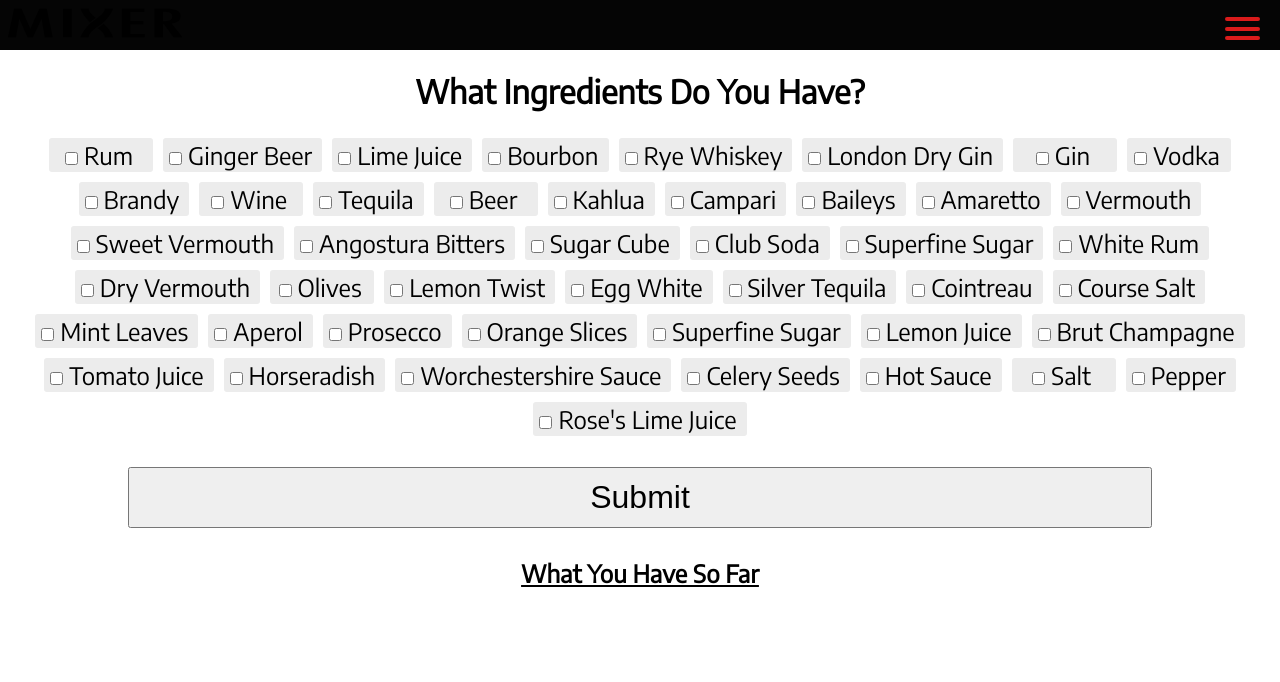
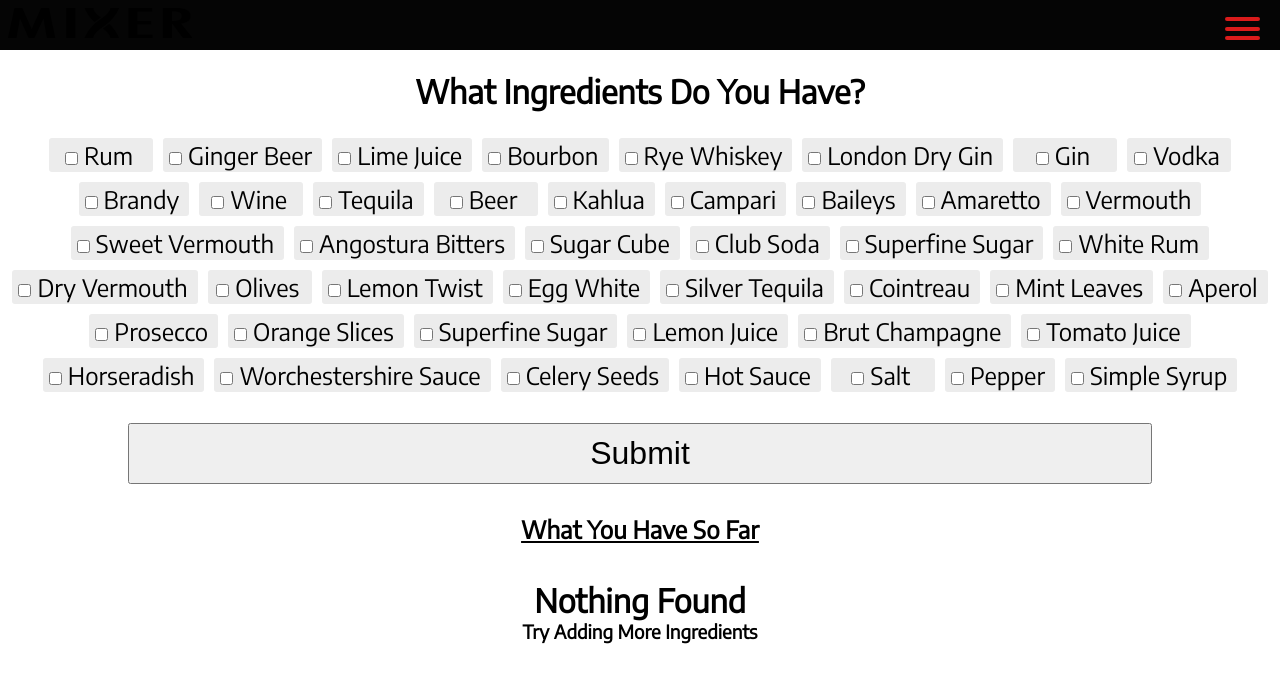
Before and after one commit to JTLovato/mixer, a React (Create React App) app: page /WhatToMake in a window 1280 px wide. Shown: the top 682 px of the page. Built offline with nearby package versions, Linux system fonts and the light colour scheme.

Commit message:
Added favorites button, drinks

```diff
--- a/src/App.css
+++ b/src/App.css
@@ -23,6 +23,16 @@ body {
   margin: 0;
   padding: 0;
   min-height: 100vh;
+}
+
+a {
+  text-decoration: none;
+  cursor: pointer;
+  color: var(--secondary-color);
+}
+
+a:visited {
+  color: var(--secondary-color);
 }
 
 .App-header {
@@ -205,18 +215,11 @@ body {
   margin: 5px 0;
 }
 
-a {
-  text-decoration: none;
-}
-
-a:visited {
-  color: var(--secondary-color);
-}
-
 .ratings-bar span {
   display: flex;
   align-items: center;
 }
+
 .fa {
   color: var(--main-color);
 }
@@ -381,4 +384,23 @@ li label input {
   margin: 10px 10%;
   font-size: 200%;
   padding: 10px;
+  cursor: pointer;
 }
+
+.not_found_title {
+  margin: 0;
+}
+
+/* Favorites */
+
+.button-favorites {
+  max-width: 150px;
+  max-height: 150px;
+  background-color: #ececec;
+  border-radius: 3px;
+  border: solid 1px var(--quarternary-color);
+  font-size: 16px;
+  padding: 5px;
+  font-weight: 400;
+  margin: 10px;
+}
--- a/src/App.js
+++ b/src/App.js
@@ -5,6 +5,7 @@ import { BrowserRouter, Route, Routes } from 'react-router-dom';
 import HomeScreen from './screens/HomeScreen';
 import DrinkScreen from './screens/DrinkScreen';
 import WhatToMakeScreen from './screens/WhatToMakeScreen';
+import Favorites from './screens/Favorites';
 
 function App() {
   return (
@@ -18,6 +19,7 @@ function App() {
             <Route path="/" element={<HomeScreen />} exact></Route>
             <Route path="/WhatToMake" element={<WhatToMakeScreen />} exact></Route>
             <Route path="/drink/:id" element={<DrinkScreen />} exact></Route>
+            <Route path="/favorites" element={<Favorites />} exact></Route>
           </Routes>
         </main>
         <footer>
--- a/src/Data.js
+++ b/src/Data.js
@@ -40,7 +40,7 @@ const Data = {
       name: 'Gimlet',
       id: '5',
       image: 'gimlet.jpg',
-      ingredients: ['london dry gin','rose\'s lime juice'],
+      ingredients: ['london dry gin','lime juice'],
       directions: 'Shake ingredients in a cocktail shaker with cracked ice. Strain into a chilled cocktail glass, and garnish with a lime.',
       rating: '9',
       description: 'Rose\'s lime cordial is perfectly balanced by herbaceous dry gin in this tart, impossible-to-screw-up British cocktail.',
@@ -85,7 +85,7 @@ const Data = {
       name: 'Margarita',
       id: '10',
       image: 'margarita.jpg',
-      ingredients: ['silver tequila','cointreau', 'lime juice', 'course salt'],
+      ingredients: ['silver tequila','cointreau', 'lime juice', 'salt'],
       directions: 'Rub the rim of a chilled cocktail glass with lime juice and dip in coarse salt. Shake tequila, Cointreau, lime juice, and ice in a mixing glass, then strain into the salted glass over ice.',
       rating: '9',
       description: 'The Margarita is the workhorse of summer. It\'s best made with Cointreau, and if you like it a little sweeter, agave syrup is a killer addition.',
@@ -135,6 +135,97 @@ const Data = {
       rating: '9',
       description: 'The Old Fashioned is as classic as they come—the original whiskey cocktail. Even in the two centuries since its inception, it\'s still the most respected cocktail in the world, and not the least bit musty for its age. Rye will make it spicier than bourbon.',
     },
+    {
+      name: 'Mimosa',
+      id: '16',
+      image: 'mimosa.jpg',
+      ingredients:['champagne', 'orange juice'],
+      directions: 'Pour Champagne in Champagne flute, Add orange juice, Garnish with orange slice',
+      rating: '9',
+      description: 'The mimosa is the 4th most popular cocktail in the U.S. It\'s, unsurprisingly, most popular during the morning and afternoon. It’s said that a bartender at the Ritz in Paris invented the mimosa in 1925. It’s also said that it was invented around the turn of the 20th century in the Mediterranean. Though, that’s maybe doing some disservice to the Spaniards who have been drinking orange juice and sparkling wine for centuries. Who can really say where these things come from? It gets its name from the yellow-flowering mimosa plant. That we do know. If you have a brunch service, expect to go through many wine bottle sizes or cases of wine on this cocktail.',
+    },
+    {
+      name: 'Cosmopolitan',
+      id: '17',
+      image: 'cosmopolitan.jpg',
+      ingredients:['vodka', 'cranberry juice', 'cointreau', 'lime juice'],
+      directions: '    Pour vodka, cranberry juice, Cointreau, and lime juice into a shaker with ice cubes, shake, Strain into cocktail glass, Garnish with lime or lemon wheel',
+      rating: '9',
+      description: 'The cosmopolitan is credited to Toby Cecchini of Manhattan\'s The Odeon restaurant in 1987. In the grand scheme of cocktails, the cosmo is young. There is a similar recipe from the 1930s that calls for gin, Cointreau, lemon juice, and raspberry syrup. Like most cocktails, there are multiple sources claiming multiple creation stories. What we do know is that it gained popularity like mad in the 1990s on the back of Carrie Bradshaw and now single-handedly represents a certain type of social sophistication.',
+    },
+    {
+      name: 'White Russian',
+      id: '18',
+      image: 'white_russian.jpg',
+      ingredients:['coffe liquor', 'vodka', 'cream'],
+      directions: 'Add ice to rocks or old-fashioned glass, Add coffee liqueur and vodka, Top off with cream, Tell them "the dude" sent you',
+      rating: '9',
+      description: 'The White Russian is a Black Russian with cream added. They have nothing to do with Russia besides their use of vodka. And vodka was created in Poland. Just one of those things, I guess. A Belgian named Gustave Tops invented the cocktail in 1949 in honor of the U.S. ambassador to Luxembourg\'s visit to Brussels. We\'ve now mentioned five countries in the last few sentences. You can be forgiven if you think the origin story of the White Russian doesn\'t follow a logical narrative thread.',
+    },
+    {
+      name: 'Gin Fizz',
+      id: '19',
+      image: 'gin_fizz.jpg',
+      ingredients:['gin', 'lemon juice', 'simple syrup', 'club soda'],
+      directions: 'Pour all ingredients in a shaker with ice cubes, shake, Strain into an 8 oz. glass with no ice in it, Top with club soda, Garnish with lemon wedge or twist',
+      rating: '9',
+      description: 'The defining feature of a fizz, which is a family of cocktails, is the combination of acidic juice and fizzy water. Created in New Orleans around the 1870s, the drink became popular in the U.S. in the first half of the 20th century. It got so popular, in fact, that bars needed to hire entire teams of bartenders to take shifts making the darn things. And then around 1950, the domestic U.S. popularity couldn’t contain itself. The drink went international. The rest is history. Folks usually put gin, whiskey, and in fizzes, but gin is the most popular. It’s certainly one of our favorite classic cocktails.',
+    },
+    {
+      name: '',
+      id: '',
+      image: '.jpg',
+      ingredients:[''],
+      directions: '',
+      rating: '9',
+      description: '',
+    },
+    {
+      name: '',
+      id: '',
+      image: '.jpg',
+      ingredients:[''],
+      directions: '',
+      rating: '9',
+      description: '',
+    },
+    {
+      name: '',
+      id: '',
+      image: '.jpg',
+      ingredients:[''],
+      directions: '',
+      rating: '9',
+      description: '',
+    },
+    {
+      name: '',
+      id: '',
+      image: '.jpg',
+      ingredients:[''],
+      directions: '',
+      rating: '9',
+      description: '',
+    },
+    {
+      name: '',
+      id: '',
+      image: '.jpg',
+      ingredients:[''],
+      directions: '',
+      rating: '9',
+      description: '',
+    },
+    {
+      name: '',
+      id: '',
+      image: '.jpg',
+      ingredients:[''],
+      directions: '',
+      rating: '9',
+      description: '',
+    },
+
   ],
   ingredients: [
     {
@@ -168,7 +259,6 @@ const Data = {
         'egg white',
         'silver tequila',
         'cointreau',
-        'course salt',
         'mint leaves',
         'aperol',
         'prosecco',
@@ -183,7 +273,7 @@ const Data = {
         'hot sauce',
         'salt',
         'pepper',
-        'rose\'s lime juice',
+        'simple syrup',
 
       ]
     }
--- a/src/components/IngredientsCheckBoxes.js
+++ b/src/components/IngredientsCheckBoxes.js
@@ -11,8 +11,8 @@ function IngredientsCheckBoxes(props) {
     // console.log(allDrinks)
 
     const [items, setItems] = useState([]);
-    const [itemName, setItemName] = useState("");
     const [matchedDrinks, setMatchedDrinks] = useState([]);
+    const [notFound, setNotFound] = useState(true)
 
     const [ownedIngreds, setOwnedIngreds] = useState([]);
 
@@ -31,6 +31,7 @@ function IngredientsCheckBoxes(props) {
                 });
                 // console.log(containsAll)
                 if (containsAll == true) {
+                    setNotFound(false)
                     console.log(allDrinks[i].id)
                     setMatchedDrinks( arr => [...arr, allDrinks[i] ])
                 }
@@ -45,7 +46,7 @@ function IngredientsCheckBoxes(props) {
                     {newData.map(( name , index) => {
                         return (
                             <li key={index}>
-                                <div className="toppings-list-item">
+                                <label htmlFor={name} className="toppings-list-item">
                                     <div className="left-section">
                                     <input
                                         type="checkbox"
@@ -57,16 +58,16 @@ function IngredientsCheckBoxes(props) {
                                     />
                                     <label className="ingredient-checkbox" htmlFor={name}>{name}</label>
                                     </div>
-                                </div>
+                                </label>
                             </li>
                         );
                     })}
                 </ul>
                 <input className="ingredients-submit" type="submit" value="Submit" />
                 <div className="owned-ingredients-list">
-                    <h2 class="owned-title">What You Have So Far</h2>
+                    <h2 className="owned-title">What You Have So Far</h2>
                     {ownedIngreds.map( e =>
-                    <div className="each-ingredient">{ e }</div>
+                    <div key={e} className="each-ingredient">{ e }</div>
                     )}
                 </div>
             </form>
@@ -79,11 +80,16 @@ function IngredientsCheckBoxes(props) {
                 {matchedDrinks.map(matchedDrink => (
                 <li key={matchedDrink.id}>
                     <MatchedDrinkCard matchedDrink={matchedDrink}/>
-                    {/* <DrinkCard matchedDrink={matchedDrink} /> */}
                 </li>
                 ))
                 }
             </ul>
+            {notFound &&
+                <div>
+                    <h1 className="not_found_title">Nothing Found</h1>
+                    <h3 className="not_found_title">Try Adding More Ingredients</h3>
+                </div>
+            }
         </div>
     )
 }
--- a/src/fixed/Header.js
+++ b/src/fixed/Header.js
@@ -1,11 +1,14 @@
 import React from 'react';
+import { Link } from 'react-router-dom';
 import {ReactComponent as MainLogo} from '../img/logo.svg'
 
 function Header() {
 
     return (
         <nav className="navbar">
-            <MainLogo />
+            <Link to="/">
+                <MainLogo />
+            </Link>
             <div className="navbar-container">
                 <input type="checkbox" name="" id="" />
                 <div className="hamburger-lines">
--- /dev/null
+++ b/src/screens/Favorites.js
@@ -0,0 +1,12 @@
+import React from 'react'
+
+function Favorites() {
+
+
+  return (
+    <div>
+    </div>
+  )
+}
+
+export default Favorites
```
Also changed, not shown: src/components/DrinkCard.js (+7 -1 lines), src/components/FavoritesButtons.js (added, +23 -0 lines), src/components/MatchedDrinkCard.js (+9 -1 lines), src/screens/DrinkScreen.js (+16 -3 lines), src/img/drink_not_found.jpg (added). Lines whose indentation alone changed are shown as unchanged.
